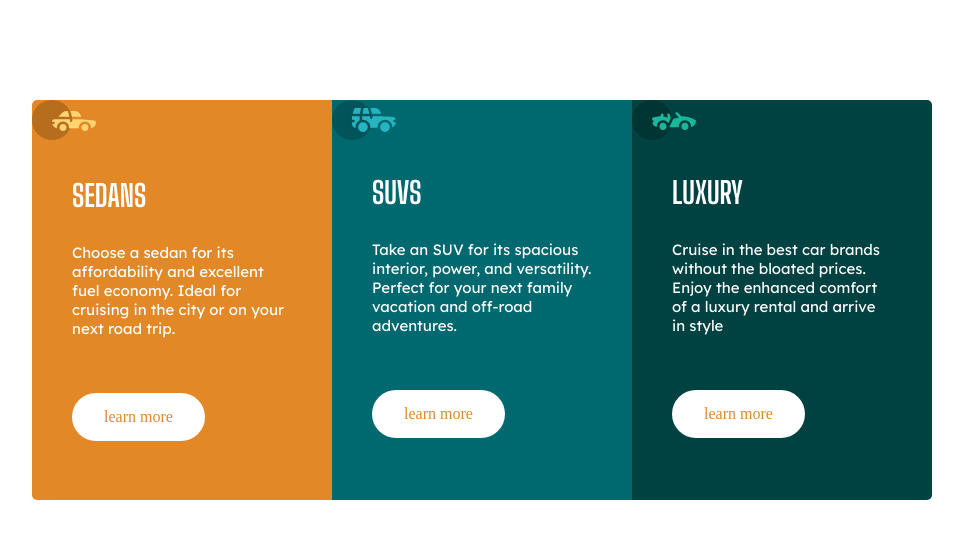
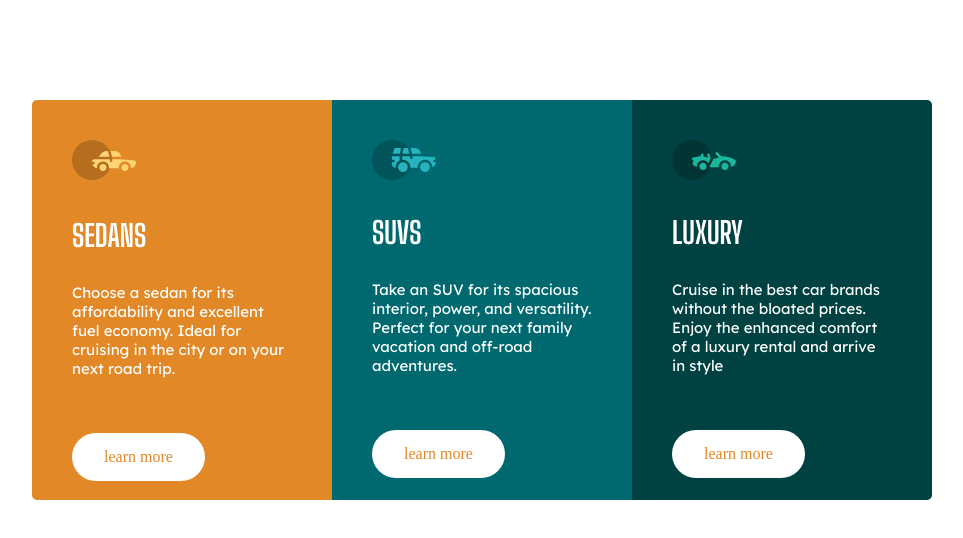
Before and after one commit to terrarian1234/mastavlebels, a plain HTML site: page chemi/index.html in a window 1280 px wide. Shown: the whole page, without its empty margins (156-1119 px from the left). Drawn offline with Linux system fonts and the light colour scheme.

Commit message:
Add files via upload

```diff
--- a/chemi/index.html
+++ b/chemi/index.html
@@ -14,19 +14,19 @@
     <meta name="viewport" content="width=device-width, initial-scale=1.0">
     <div class="d1">
         <div class="d2">
-            <svg width="64" height="40" xmlns="http://www.w3.org/2000/svg"><g fill="none" fill-rule="evenodd"><circle fill="#000" opacity=".201" cx="20" cy="20" r="20"/><path d="M52.936 24.11c1.942 0 3.517 1.542 3.517 3.445 0 1.903-1.575 3.445-3.517 3.445s-3.516-1.542-3.516-3.445c0-1.903 1.574-3.445 3.516-3.445zm-21.957 0c1.942 0 3.517 1.542 3.517 3.445 0 1.903-1.575 3.445-3.517 3.445s-3.516-1.542-3.516-3.445c0-1.903 1.574-3.445 3.516-3.445zm6.948-4.848v1.429c0 .716.61 1.293 1.348 1.259a1.295 1.295 0 001.225-1.295v-1.393h8.256l13.483 1.313c.956.093 1.676.881 1.676 1.814 0 2.89-2.126 5.303-4.926 5.819.397-3.557-2.458-6.62-6.053-6.62-3.646 0-6.504 3.14-6.039 6.723h-9.879c.466-3.588-2.397-6.722-6.039-6.722-3.595 0-6.45 3.062-6.052 6.62-2.14-.398-3.916-1.912-4.61-3.931h1.142c.731 0 1.32-.598 1.285-1.322-.033-.678-.629-1.2-1.322-1.2H20v-.251c0-1.274 1.066-2.243 2.306-2.243h15.62zM42.59 11c2.645 0 4.99 1.556 5.972 3.963l.726 1.779H40.17L38.413 11h4.178zm-6.865 0l1.758 5.741H26.505l3.357-3.654A6.502 6.502 0 0134.644 11h1.082z" fill="#FFD473" fill-rule="nonzero"/></g></svg>
+            <svg class="logo1" width="64" height="40" xmlns="http://www.w3.org/2000/svg"><g fill="none" fill-rule="evenodd"><circle fill="#000" opacity=".201" cx="20" cy="20" r="20"/><path d="M52.936 24.11c1.942 0 3.517 1.542 3.517 3.445 0 1.903-1.575 3.445-3.517 3.445s-3.516-1.542-3.516-3.445c0-1.903 1.574-3.445 3.516-3.445zm-21.957 0c1.942 0 3.517 1.542 3.517 3.445 0 1.903-1.575 3.445-3.517 3.445s-3.516-1.542-3.516-3.445c0-1.903 1.574-3.445 3.516-3.445zm6.948-4.848v1.429c0 .716.61 1.293 1.348 1.259a1.295 1.295 0 001.225-1.295v-1.393h8.256l13.483 1.313c.956.093 1.676.881 1.676 1.814 0 2.89-2.126 5.303-4.926 5.819.397-3.557-2.458-6.62-6.053-6.62-3.646 0-6.504 3.14-6.039 6.723h-9.879c.466-3.588-2.397-6.722-6.039-6.722-3.595 0-6.45 3.062-6.052 6.62-2.14-.398-3.916-1.912-4.61-3.931h1.142c.731 0 1.32-.598 1.285-1.322-.033-.678-.629-1.2-1.322-1.2H20v-.251c0-1.274 1.066-2.243 2.306-2.243h15.62zM42.59 11c2.645 0 4.99 1.556 5.972 3.963l.726 1.779H40.17L38.413 11h4.178zm-6.865 0l1.758 5.741H26.505l3.357-3.654A6.502 6.502 0 0134.644 11h1.082z" fill="#FFD473" fill-rule="nonzero"/></g></svg>
             <p class="p1">SEDANS</p>
             <p class="p2">Choose a sedan for its affordability and excellent fuel economy. Ideal for cruising in the city or on your next road trip.</p>
             <a href="#" class="button">learn more</a>
         </div>
         <div class="d3">
-            <svg width="64" height="40" xmlns="http://www.w3.org/2000/svg"><g fill="none" fill-rule="evenodd"><circle fill="#000" opacity=".201" cx="20" cy="20" r="20"/><path d="M31.002 22.358c2.917 0 5.18 2.593 4.762 5.506a4.828 4.828 0 01-2.962 3.778 4.797 4.797 0 01-5.3-1.165c-1.188-1.26-1.235-2.613-1.263-2.613-.42-2.924 1.857-5.506 4.763-5.506zm22 0c3.457 0 5.798 3.567 4.41 6.744A4.816 4.816 0 0152.3 31.94a4.826 4.826 0 01-4.06-4.077c-.42-2.915 1.846-5.506 4.762-5.506zm-15.04-6.083v1.462a1.29 1.29 0 001.352 1.29c.693-.033 1.227-.631 1.227-1.326v-1.426h8.3l13.056.716a1.29 1.29 0 011.164.917c.27.895.446 1.477.563 1.87h-1.047c-.694 0-1.291.534-1.324 1.228a1.29 1.29 0 001.288 1.352h1.445c-.164 2.225-1.57 4.193-3.6 5.05.13-4.212-3.255-7.63-7.384-7.63-4.317 0-7.762 3.718-7.358 8.086h-7.285c.43-4.655-3.503-8.531-8.131-8.046v-3.543h7.734zm-10.312 0v4.308a7.4 7.4 0 00-4.006 7.274 3.874 3.874 0 01-3.642-3.864v-1.635h1.46a1.29 1.29 0 000-2.58h-1.461v-3.213l.003-.29h7.646zm14.986-8.196c2.65 0 5 1.592 5.984 4.055l.63 1.579a5.525 5.525 0 01-.065-.004l-.026-.002-.034-.002-.022-.002a4.178 4.178 0 00-.224-.006l-.098-.001h-.039l-.136-.001h-.052l-.326-.001H40.211L38.528 8.08zm-13.632 0l-1.122 5.616h-7.144l1.47-4.71a1.29 1.29 0 011.231-.906h5.565zm6.832 0l1.683 5.615h-7.007l1.121-5.615h4.203z" fill="#26B5C0" fill-rule="nonzero"/></g></svg>
+            <svg class="logo1" width="64" height="40" xmlns="http://www.w3.org/2000/svg"><g fill="none" fill-rule="evenodd"><circle fill="#000" opacity=".201" cx="20" cy="20" r="20"/><path d="M31.002 22.358c2.917 0 5.18 2.593 4.762 5.506a4.828 4.828 0 01-2.962 3.778 4.797 4.797 0 01-5.3-1.165c-1.188-1.26-1.235-2.613-1.263-2.613-.42-2.924 1.857-5.506 4.763-5.506zm22 0c3.457 0 5.798 3.567 4.41 6.744A4.816 4.816 0 0152.3 31.94a4.826 4.826 0 01-4.06-4.077c-.42-2.915 1.846-5.506 4.762-5.506zm-15.04-6.083v1.462a1.29 1.29 0 001.352 1.29c.693-.033 1.227-.631 1.227-1.326v-1.426h8.3l13.056.716a1.29 1.29 0 011.164.917c.27.895.446 1.477.563 1.87h-1.047c-.694 0-1.291.534-1.324 1.228a1.29 1.29 0 001.288 1.352h1.445c-.164 2.225-1.57 4.193-3.6 5.05.13-4.212-3.255-7.63-7.384-7.63-4.317 0-7.762 3.718-7.358 8.086h-7.285c.43-4.655-3.503-8.531-8.131-8.046v-3.543h7.734zm-10.312 0v4.308a7.4 7.4 0 00-4.006 7.274 3.874 3.874 0 01-3.642-3.864v-1.635h1.46a1.29 1.29 0 000-2.58h-1.461v-3.213l.003-.29h7.646zm14.986-8.196c2.65 0 5 1.592 5.984 4.055l.63 1.579a5.525 5.525 0 01-.065-.004l-.026-.002-.034-.002-.022-.002a4.178 4.178 0 00-.224-.006l-.098-.001h-.039l-.136-.001h-.052l-.326-.001H40.211L38.528 8.08zm-13.632 0l-1.122 5.616h-7.144l1.47-4.71a1.29 1.29 0 011.231-.906h5.565zm6.832 0l1.683 5.615h-7.007l1.121-5.615h4.203z" fill="#26B5C0" fill-rule="nonzero"/></g></svg>
             <p class="p1">SUVS</p>
             <p class="p2">Take an SUV for its spacious interior, power, and versatility. Perfect for your next family vacation and off-road adventures.</p>
             <a href="#" class="button">learn more</a>
         </div>
         <div class="d4">
-            <svg width="64" height="40" xmlns="http://www.w3.org/2000/svg"><g fill="none" fill-rule="evenodd"><circle fill="#000" opacity=".201" cx="20" cy="20" r="20"/><path d="M30.98 22.835c1.941 0 3.516 1.604 3.516 3.583 0 1.978-1.575 3.582-3.517 3.582s-3.516-1.604-3.516-3.582c0-1.979 1.574-3.583 3.516-3.583zm21.956 0c1.942 0 3.517 1.604 3.517 3.583 0 1.978-1.575 3.582-3.517 3.582s-3.516-1.604-3.516-3.582c0-1.979 1.574-3.583 3.516-3.583zm-9.143-10.45a1.27 1.27 0 011.819 0l3.715 3.784c4.444-.115 9.7 1.142 13.964 3.753.387.237.624.664.624 1.124 0 3.006-2.126 5.514-4.926 6.05.397-3.698-2.458-6.882-6.053-6.882-3.646 0-6.504 3.264-6.039 6.99h-9.669c.76-1.544.993-2.026 1.337-2.711l.082-.162c.421-.835 1.056-2.07 2.883-5.65 1.68-.023 3.47-.408 5.247-1.403l-2.984-3.04a1.328 1.328 0 010-1.854zm-7.68 1.064c.683-.2 1.395.202 1.592.898l.749 2.652a3.46 3.46 0 01-.247 2.51l-1.733 3.395-.216.424c-1.07-1.89-3.06-3.114-5.279-3.114-3.595 0-6.45 3.184-6.052 6.885-1.832-.347-3.414-1.537-4.278-3.276a1.331 1.331 0 01.117-1.376l.955-1.303-1.325-1.295c-.751-.735-.376-2.024.64-2.231l6.614-1.346.13-.026c.092-.019.145-.03.157-.031.314-.146 1.07-.591 1.07-1.506 0-.734.592-1.327 1.316-1.31.712.016 1.268.662 1.256 1.388a4.11 4.11 0 01-.348 1.611 22.69 22.69 0 014.7 1.146l-.7-2.473a1.314 1.314 0 01.882-1.622z" fill="#19B89D" fill-rule="nonzero"/></g></svg>
+            <svg class="logo1" width="64" height="40" xmlns="http://www.w3.org/2000/svg"><g fill="none" fill-rule="evenodd"><circle fill="#000" opacity=".201" cx="20" cy="20" r="20"/><path d="M30.98 22.835c1.941 0 3.516 1.604 3.516 3.583 0 1.978-1.575 3.582-3.517 3.582s-3.516-1.604-3.516-3.582c0-1.979 1.574-3.583 3.516-3.583zm21.956 0c1.942 0 3.517 1.604 3.517 3.583 0 1.978-1.575 3.582-3.517 3.582s-3.516-1.604-3.516-3.582c0-1.979 1.574-3.583 3.516-3.583zm-9.143-10.45a1.27 1.27 0 011.819 0l3.715 3.784c4.444-.115 9.7 1.142 13.964 3.753.387.237.624.664.624 1.124 0 3.006-2.126 5.514-4.926 6.05.397-3.698-2.458-6.882-6.053-6.882-3.646 0-6.504 3.264-6.039 6.99h-9.669c.76-1.544.993-2.026 1.337-2.711l.082-.162c.421-.835 1.056-2.07 2.883-5.65 1.68-.023 3.47-.408 5.247-1.403l-2.984-3.04a1.328 1.328 0 010-1.854zm-7.68 1.064c.683-.2 1.395.202 1.592.898l.749 2.652a3.46 3.46 0 01-.247 2.51l-1.733 3.395-.216.424c-1.07-1.89-3.06-3.114-5.279-3.114-3.595 0-6.45 3.184-6.052 6.885-1.832-.347-3.414-1.537-4.278-3.276a1.331 1.331 0 01.117-1.376l.955-1.303-1.325-1.295c-.751-.735-.376-2.024.64-2.231l6.614-1.346.13-.026c.092-.019.145-.03.157-.031.314-.146 1.07-.591 1.07-1.506 0-.734.592-1.327 1.316-1.31.712.016 1.268.662 1.256 1.388a4.11 4.11 0 01-.348 1.611 22.69 22.69 0 014.7 1.146l-.7-2.473a1.314 1.314 0 01.882-1.622z" fill="#19B89D" fill-rule="nonzero"/></g></svg>
             <p class="p1">LUXURY</p>
             <p class="p2">Cruise in the best car brands without the bloated prices. Enjoy the enhanced comfort of a luxury rental and arrive in style</p>
             <a href="#" class="button">learn more</a>
--- a/chemi/style.css
+++ b/chemi/style.css
@@ -54,3 +54,6 @@
   cursor: pointer;
   border-radius: 25px;
 }
+.logo1{
+    padding: 40px 0 0 40px;
+}
```
